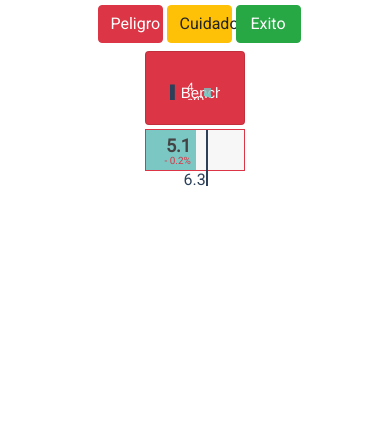
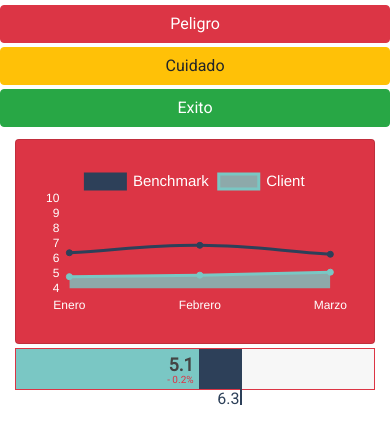
Before and after one commit to Antonymedina/Cards, a plain HTML site: page index.html in a window 390 px wide. Shown: the part 51-494 px from the top of the page. Drawn offline with nearby package versions, Linux system fonts and the light colour scheme.

Commit message:
Se ha añadido el responsive

```diff
--- a/index.html
+++ b/index.html
@@ -19,21 +19,22 @@
         </div>
       </div>
       <div class="row text-center mb-2">
-        <div class="col-2 mr-1 offset-3 btn btn-danger" id="peligro">Peligro</div>
-        <div class="col-2 mr-1 btn btn-warning" id="cuidado">Cuidado</div>
-        <div class="col-2 mr-1 btn btn-success" id="exito">Exito</div>
+        <div class="col-12 col-md-2 mr-1 offset-md-3 btn btn-danger mb-1" id="peligro">Peligro</div>
+        <div class="col-12 col-md-2 mr-1 btn btn-warning mb-1" id="cuidado">Cuidado</div>
+        <div class="col-12 col-md-2 mr-1 btn btn-success mb-1" id="exito">Exito</div>
       </div>
       <div class="row">
-        <div class="col-4 offset-4">
+        <div class="col-12 col-md-8 offset-md-2 col-lg-6 offset-lg-3">
           <div class="card mb-1 p-4" id="card">
             <canvas id="myChart"></canvas>
           </div>
           <div class="card-header text-light border " id="card_bar">
+            <div class="benchmark">6.3</div>
+            <div class="benchmark-bg"></div>
             <div class="client" id="card_bar_client">
               <span class="client-number" id="client_number"></span><br>
               <span id="client_number_small"></span>
             </div>
-            <div class="benchmark">6.3</div>
           </div>
         </div>
       </div>
--- a/style.css
+++ b/style.css
@@ -30,6 +30,15 @@ body {
   color: #2d4059;
   padding-top: 38px;
 }
+.benchmark-bg {
+  background-color: #2d4059;
+  position: absolute;
+  height: 40px;
+  width: 63%;
+  text-align: right;
+  color: #2d4059;
+  padding-top: 38px;
+}
 #card_bar_client {
   width: 0px;
   transition: width 1.8s ease-out;
```
